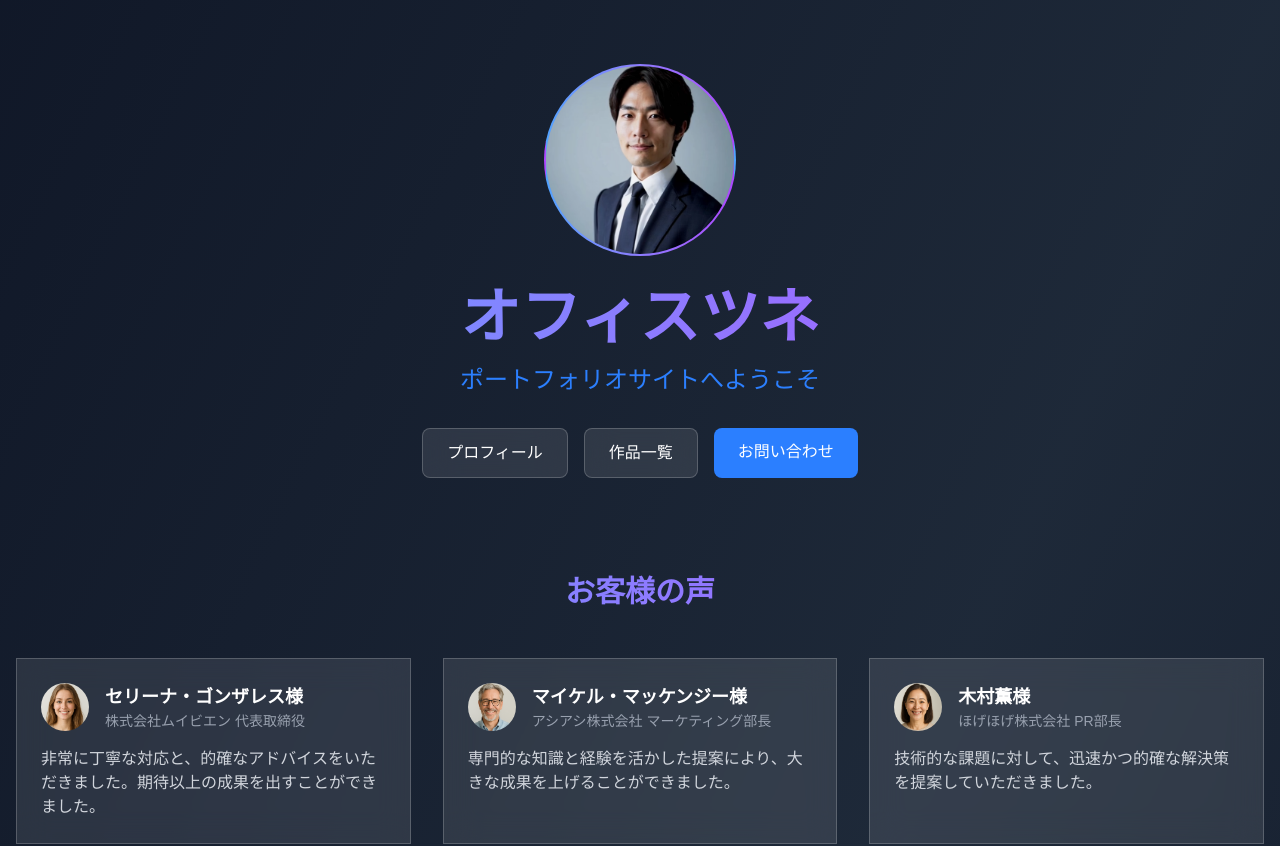
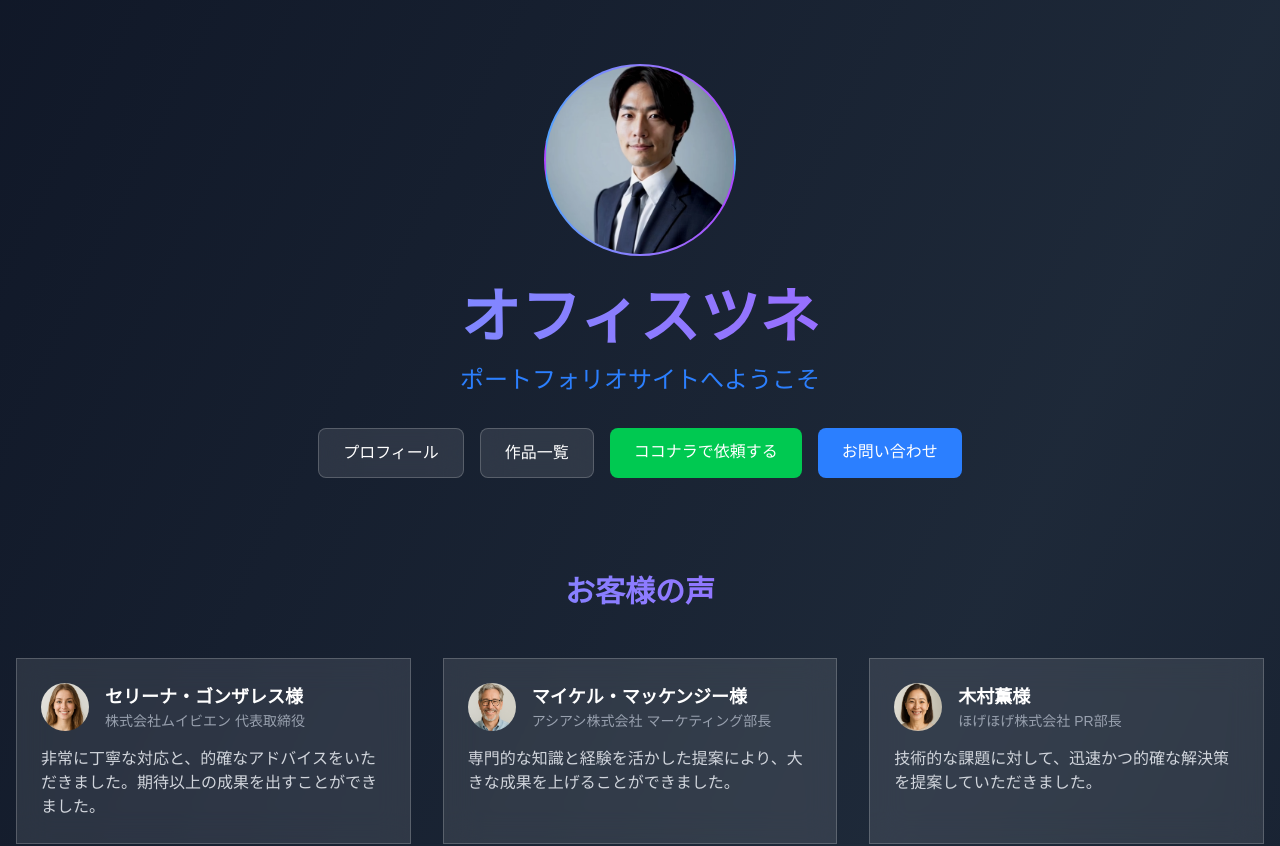
Before and after one commit to tsune-s/my-portfolio, a Next.js app: page / in a window 1280 px wide. Shown: the top 846 px of the page. Built offline with nearby package versions, Linux system fonts and the light colour scheme.

Commit message:
ココナラの依頼追加

```diff
--- a/app/page.tsx
+++ b/app/page.tsx
@@ -103,6 +103,16 @@ export default function Home() {
             >
               作品一覧
             </motion.button>
+            <motion.a
+              href="https://coconala.com/services/2041171?ref=top_histories&ref_kind=home&ref_no=1"
+              target="_blank"
+              rel="noopener noreferrer"
+              whileHover={{ scale: 1.05 }}
+              whileTap={{ scale: 0.95 }}
+              className="px-6 py-3 bg-green-500 hover:bg-green-600 rounded-lg transition-all duration-300"
+            >
+              ココナラで依頼する
+            </motion.a>
             <motion.a
               href="https://docs.google.com/forms/d/e/1FAIpQLSeAFIMM-B5xvU4HRdeV5JdumBShLbuwgDWJOcXQLtLwMb-SKg/viewform?usp=header"
               target="_blank"
```
